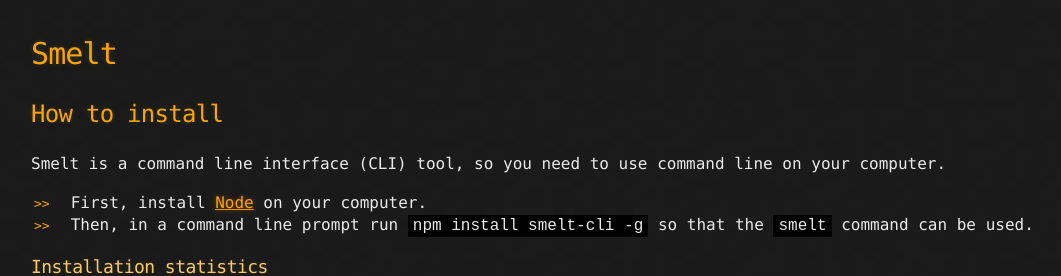
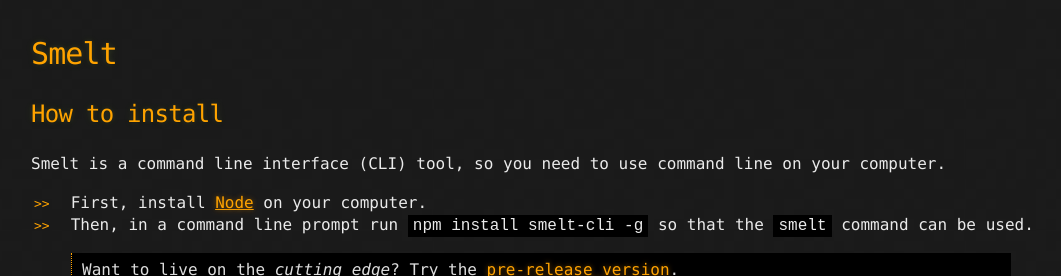
Before and after one commit to GnaspGames/Smelt, a Jekyll site: the page built from index.md, in a window 1280 px wide and 900 px high, scrolled down 302 px, cut to the strip 0-276 px from the top of the window. Shown: the whole strip, without its empty margins (99-1160 px from the left). Built offline with Jekyll 4.4.1, drawn with Linux system fonts in a browser that asks for light colours.

Commit message:
Add link to pre-release on main page

```diff
--- a/index.md
+++ b/index.md
@@ -15,6 +15,8 @@
 
 * First, install [Node](https://nodejs.org) on your computer.
 * Then, in a command line prompt run `npm install smelt-cli -g` so that the `smelt` command can be used.
+
+> Want to live on the *cutting edge*? Try the [pre-release version](prereleases.html).
 
 ### Installation statistics
 
```
